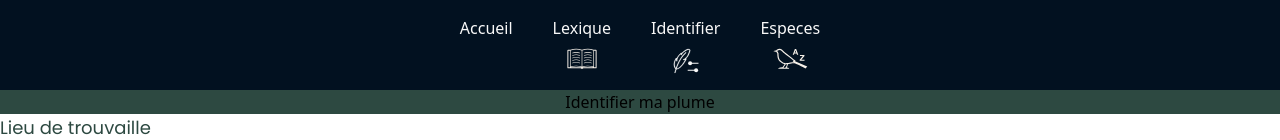
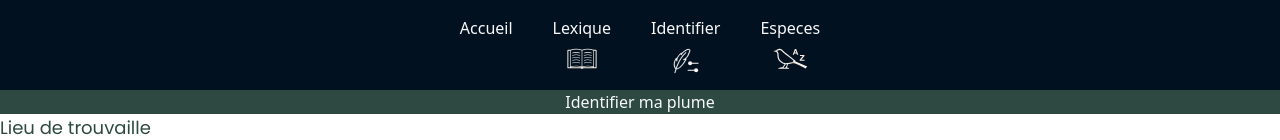
Before and after one commit to MicroTarion/ProjetPlumes, a React (Vite) app in the folder plumes-projet-front/: page /identifier in a window 1280 px wide. Shown: the top 140 px of the page. Built offline with nearby package versions, Linux system fonts and the light colour scheme.

Commit message:
mise en du texte "identifier ma plume " en blanc plume

```diff
--- a/plumes-projet-front/src/pages/identifier/index.jsx
+++ b/plumes-projet-front/src/pages/identifier/index.jsx
@@ -89,7 +89,7 @@ const IdentifierPage = () => {
   return (
     <>
       <div>
-        <div className="bg-vert-naturaliste flex items-center justify-center vh-10">
+        <div className="bg-vert-naturaliste flex items-center justify-center vh-10 text-ui-blanc-plume">
           <Typography tag="h2" variant="blanc-plume">
             Identifier ma plume
           </Typography>
```
